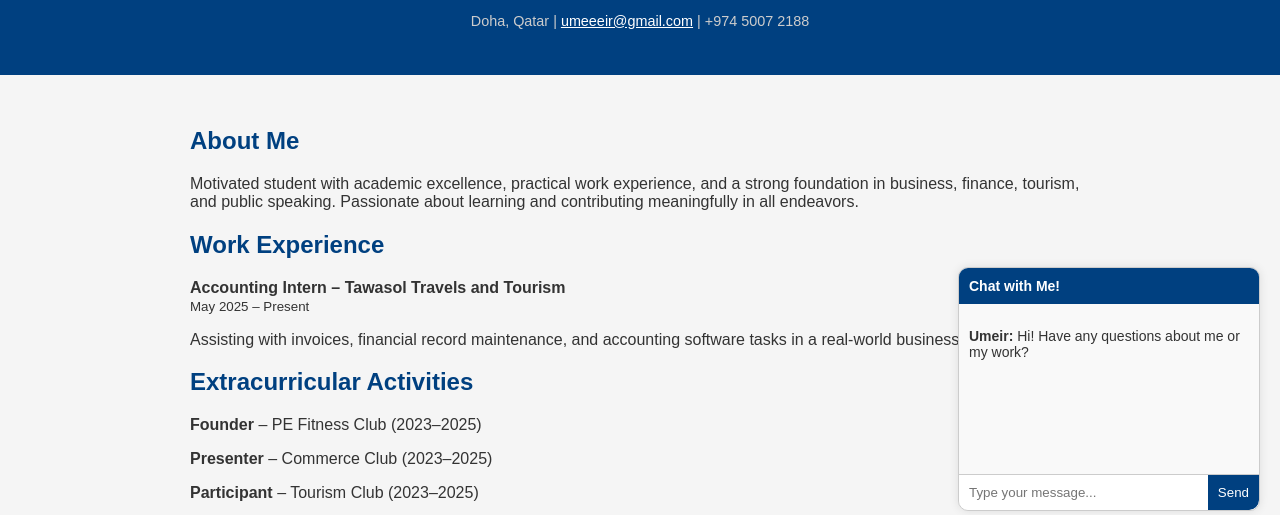
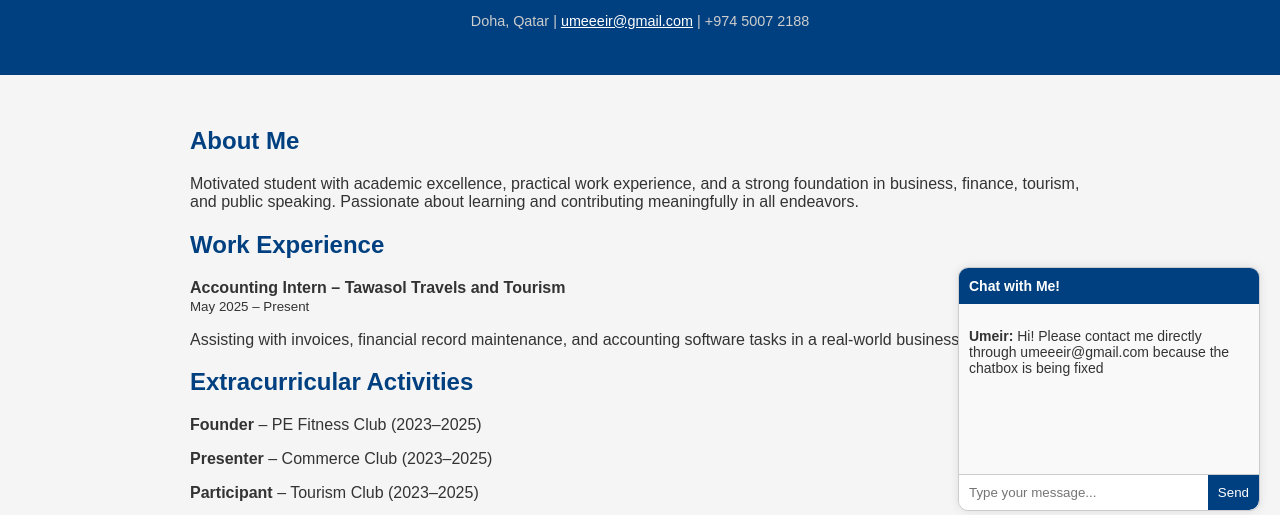
Before and after one commit to umeeeir/umeir-portfolio, a plain HTML site: page index.html in a window 1280 px wide. Shown: the part 269-784 px from the top of the page. Drawn offline with Linux system fonts and the light colour scheme.

Commit message:
Update index.html

```diff
--- a/index.html
+++ b/index.html
@@ -144,7 +144,7 @@
   <div class="chatbox">
     <div class="chatbox-header">Chat with Me!</div>
     <div class="chatbox-messages">
-      <p><strong>Umeir:</strong> Hi! Have any questions about me or my work?</p>
+      <p><strong>Umeir:</strong> Hi! Please contact me directly through umeeeir@gmail.com because the chatbox is being fixed</p>
     </div>
     <div class="chatbox-input">
       <input type="text" placeholder="Type your message..." />
```
